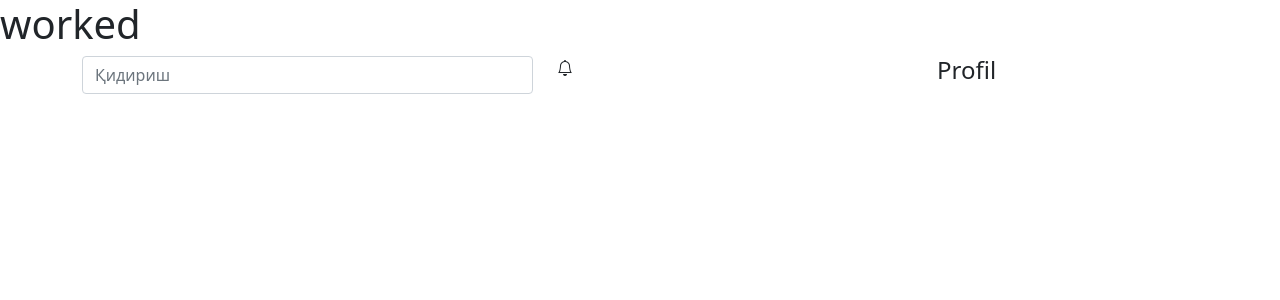
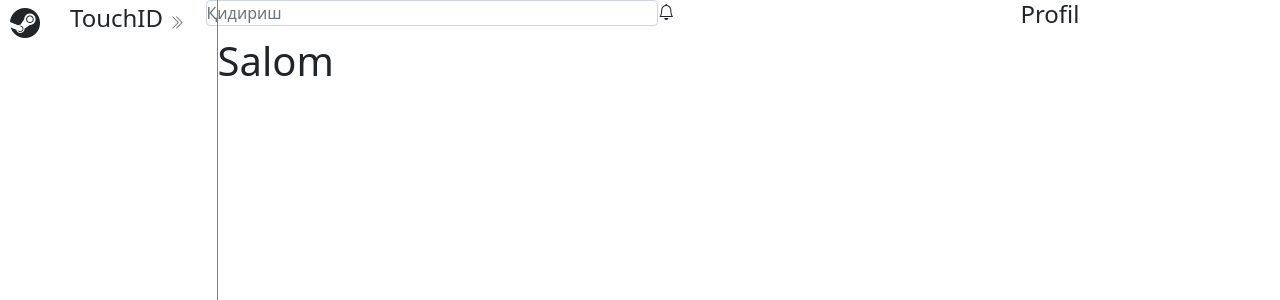
Before and after one commit to Saidmurodjon/touchId-ui, a React (Create React App) app: page / in a window 1280 px wide. Shown: the top 300 px of the page. Built offline with nearby package versions, Linux system fonts and the light colour scheme.

Commit message:
Home yaratildi

```diff
--- /dev/null
+++ b/src/view/home/Home.css
@@ -0,0 +1,30 @@
+*{
+    padding: 0!important;
+}
+.container-fluid{
+    display: flex;
+}
+.menyu{
+    width: 17%;
+    min-height: 100vh;
+    border-right: 2px solid gray;
+    position: relative;
+    transition: all 0.5s ease;
+}
+.content{
+    width: 83%;
+    transition: all 0.5s ease;
+}
+.logotip{
+    margin-left: 10px;
+    font-size: 30px;
+}
+.logo h4{
+    text-indent: 30px;
+}
+.togl{
+    position: absolute;
+    right: 15%;
+    font-size: 15px;
+    color: #787486;
+}
--- a/src/view/home/Home.js
+++ b/src/view/home/Home.js
@@ -1,9 +1,39 @@
+import './Home.css'
+import {useState} from 'react'
 import Navbar from "../../components/navbar/Navbar"
 function Home() {
+
+  const [toggle, setToggle] = useState(false)
+    const toggleMenyu=()=>{
+      setToggle(!toggle)
+      let menyu = document.querySelector(".menyu")
+      let content = document.querySelector(".content")
+      if(toggle){
+        menyu.style.width = '5%'
+        content.style.width = '95%'
+      }else{
+        menyu.style.width = '17%'
+        content.style.width = '83%'
+      }
+    }
+
   return (
     <div>
-      <h1>worked</h1>
-      <Navbar />
+
+      <div className="container-fluid">
+        <div className="menyu border-right border-1">
+          <div className="logo d-flex align-items-center overflow-hidden">
+            <i className='bi logotip bi-steam'></i>
+            <h4>TouchID</h4>
+            <i className={toggle ? "bi bi-chevron-double-left togl" : "togl bi bi-chevron-double-right"} onClick={toggleMenyu}></i>
+
+          </div>
+        </div>
+        <div className="content">
+          <Navbar />
+          <h1>Salom</h1>
+        </div>
+      </div>
     </div>
   );
 }
```
